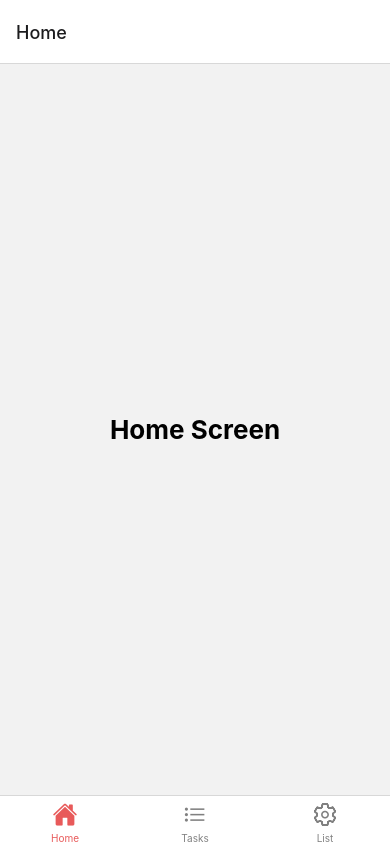
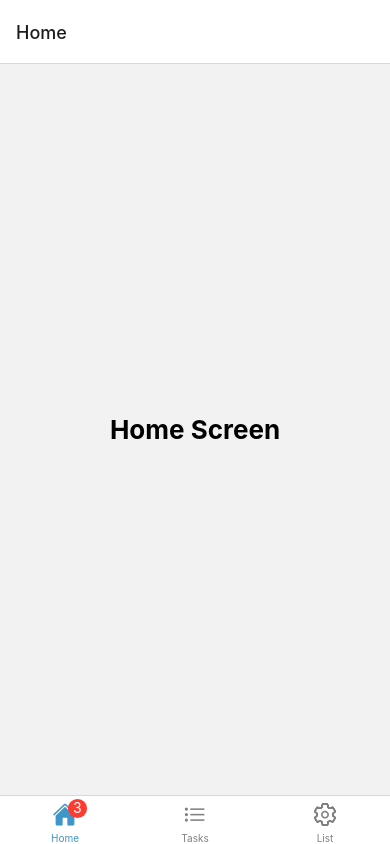
Before and after one commit to hmukesh5/roomies, a React Native app: screen / in a window 390 px wide. Built offline with nearby package versions, Linux system fonts and the light colour scheme.

Commit message:
fixed depreciated warning

```diff
--- a/navigation/MainContainer.js
+++ b/navigation/MainContainer.js
@@ -36,15 +36,11 @@ export default function MainContainer(){
 
                     return <Ionicons name={iconName} size={size} color={color}/>
                 },
-            })}
-            tabBarOptions={{
-                activeTintColor: '#e85a5a',
-                inactiveTintColor: 'grey',
-                labelStyle: {fontSize: 10}
-            }}
-            >
+                tabBarActiveTintColor: '#3e96c9',
+                tabBarInactiveTintColor: 'gray'
+            })}>
 
-            <Tab.Screen name={homeName} component={HomeScreen}/>
+            <Tab.Screen name={homeName} component={HomeScreen} options={{ tabBarBadge: 3}}/>
             <Tab.Screen name={tasksName} component={TasksScreen}/>
             <Tab.Screen name={listName} component={ListScreen}/>
 
```
